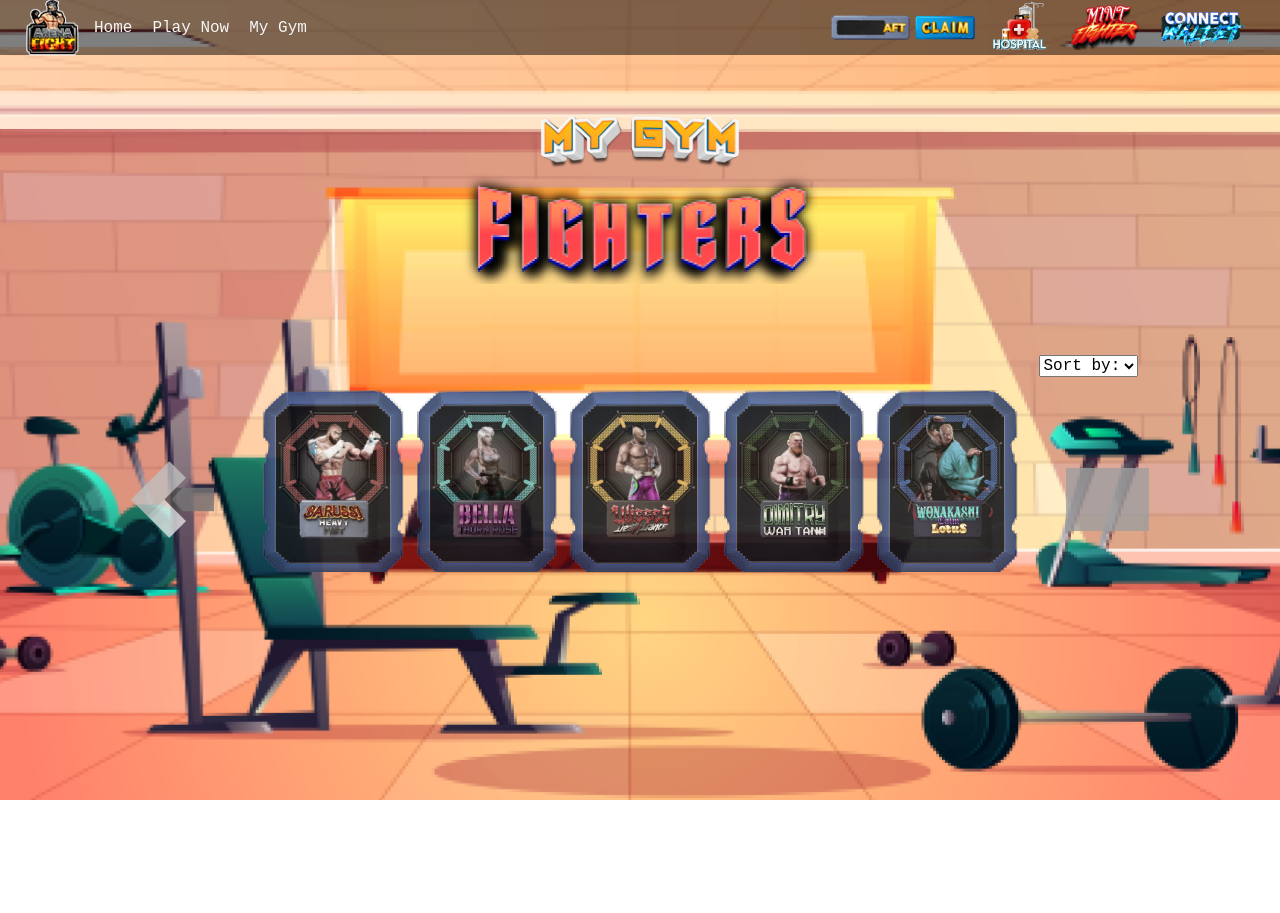
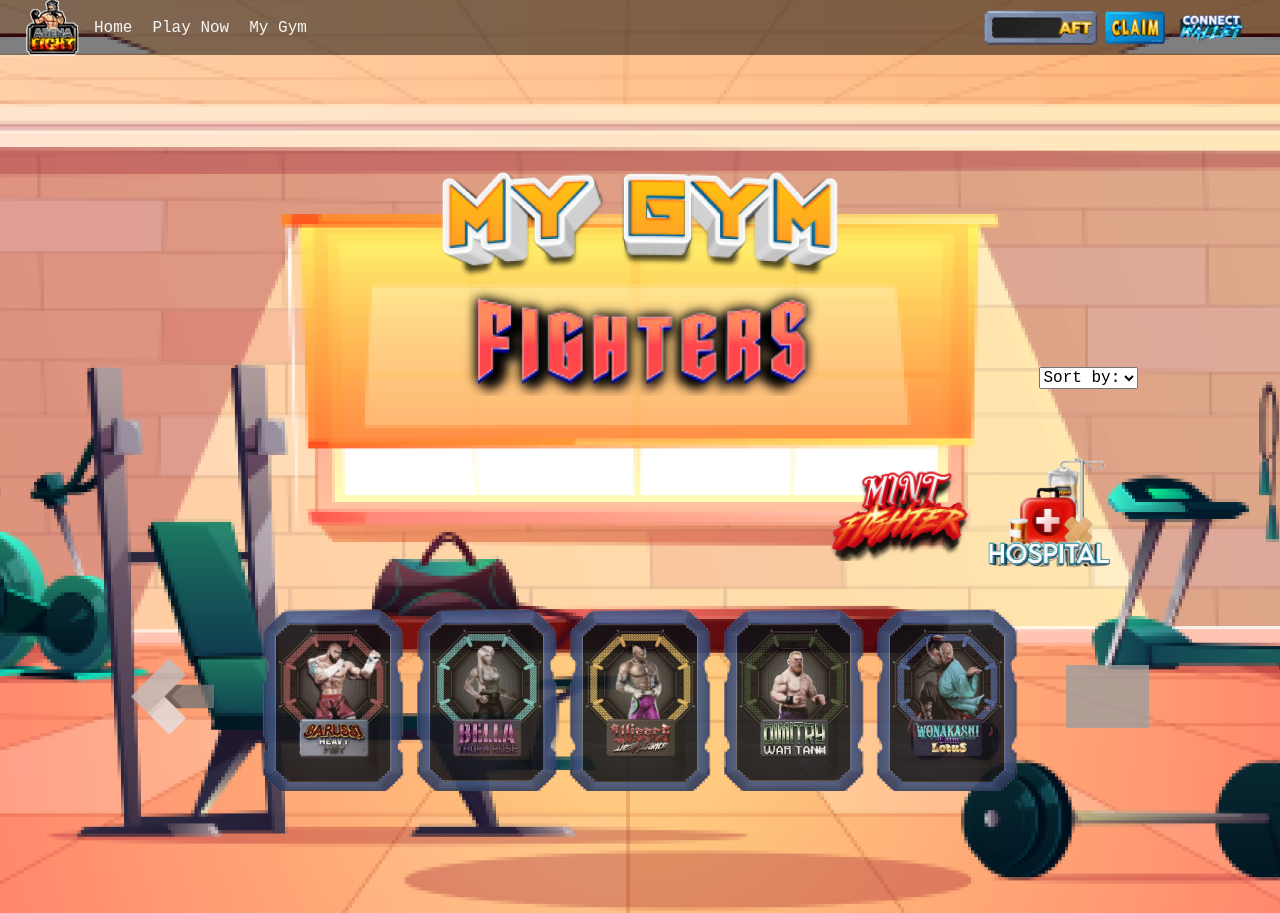
Before and after one commit to fernandofrantz/arena_fight-nft-front_end, a React (Create React App) app: page /my-gym in a window 1280 px wide. Before the commit the page ends 800 px from the top, so only its background shows below. Built offline with nearby package versions, Linux system fonts and the light colour scheme; grey boxes are pictures that could not be loaded.

Commit message:
adjusting

```diff
--- a/src/components/Header/style.js
+++ b/src/components/Header/style.js
@@ -2,12 +2,23 @@ import styled from "styled-components";
 
 export const IconFighter = styled.img`
   width: 50%;
+
+  @media screen and (min-width: 1440px) {
+    width: 60%;
+  }
+
+  @media screen and (min-width: 1440px) {
+    width: 80%;
+  }
 `;
 
 export const DivLogo = styled.img`
-  width: 100px;
+  width: 180px;
   /* desktop width: 240px; */
-  padding-top: 10%;
+
+  @media screen and (min-width: 426px) {
+    width: 300px;
+  }
 
   @media screen and (min-width: 769px) {
     display: none;
@@ -16,6 +27,22 @@ export const DivLogo = styled.img`
 export const DivTitle = styled.img`
   width: 200px;
   /* desktop width: 400px; */
+
+  @media screen and (min-width: 768px) {
+    width: 300px;
+  }
+
+  @media screen and (min-width: 1024px) {
+    width: 400px;
+  }
+
+  @media screen and (min-width: 1440px) {
+    width: 400px;
+  }
+
+  @media screen and (min-width: 1440px) {
+    width: 600px;
+  }
 `;
 export const DivTop = styled.div`
   display: flex;
@@ -37,18 +64,7 @@ export const Container = styled.header`
     margin: 15px;
     display: flex;
     justify-content: center;
-<<<<<<< HEAD
     align-items: center;
-=======
-    text-shadow: 1px 3px 5px rgba(200,200,200,0.98);
-    margin-top: 60px;
-
-    div {
-        margin: 15px;
-        display: flex;
-        justify-content: center;
-        align-items: center;
->>>>>>> 524e2aebcb44b3a9743b9383ccf7036e50135b3f
 
     h3 {
       margin: 0;
@@ -59,4 +75,9 @@ export const Container = styled.header`
       margin-right: 10px;
     }
   }
+
+  @media screen and (min-width: 1024px) {
+    position: relative;
+    top: 100px;
+  }
 `;
--- a/src/components/Nav logado/RightNav/RightNav.jsx
+++ b/src/components/Nav logado/RightNav/RightNav.jsx
@@ -1,42 +1,37 @@
-import React from 'react';
+import React from "react";
 import { Ul } from "./styles";
-import aftcount from '../../../assets/aftcount.png'
-import { useNavigate } from 'react-router-dom'
-import disconnect from '../../../assets/images/Buttons/disconnect.png'
-import connect from '../../../assets/images/Buttons/connect.png'
-import bsc from '../../../assets/images/Buttons/BscScan-logo-light.png'
+import aftcount from "../../../assets/aftcount.png";
+import { useNavigate } from "react-router-dom";
+import disconnect from "../../../assets/images/Buttons/disconnect.png";
+import connect from "../../../assets/images/Buttons/connect.png";
+import bsc from "../../../assets/images/Buttons/BscScan-logo-light.png";
 import claimButton from "../../../assets/images/Buttons/claimbutton.png";
 
-import mintFighter from '../../../assets/images/Buttons/MintFighter.png'
-
-import hospital from '../../../assets/images/Buttons/hospital.png'
+import myGym from "../../../assets/images/Buttons/myGym.png";
+import playNow from "../../../assets/images/Buttons/PlayNow.png";
 
 const RightNav = ({ open }) => {
-
-  const navigate = useNavigate()
+  const navigate = useNavigate();
   const sendTo = (path) => {
-    navigate(path)
-  }
+    navigate(path);
+  };
 
   return (
     <Ul open={open}>
-
-      <li className='divClaim'><img src={aftcount} alt=""/>
-      <img
-        className="claimButton"
-        src={claimButton}
-        alt=""
-        />
+      <li className="divClaim">
+        <img className="aftcounter" src={aftcount} alt="" />
+        <img className="claimButton" src={claimButton} alt="" />
       </li>
 
-      <img className='hospital' src={hospital} alt="" />
-      <img className='mintFighter' src={mintFighter} alt="" />
-      <img className='conncet' src={connect} alt=''></img>
-      <li onClick={() => sendTo('/lutador')} className="desktopnav">Fighters</li>
-      <li onClick={() => sendTo('/my-gym')} className="desktopnav">My Gym</li>
-      <li onClick={() => sendTo('/play')} className="desktopnav last">Play Now</li>
+      <img className="btn conncet" src={connect} alt=""></img>
+      <li onClick={() => sendTo("/my-gym")} className="btn desktopnav">
+        <img className="btn" src={myGym} alt=""></img>
+      </li>
+      <li onClick={() => sendTo("/play")} className=" desktopnav last">
+        <img className="btn" src={playNow} alt=""></img>
+      </li>
     </Ul>
-  )
-}
+  );
+};
 
-export default RightNav
+export default RightNav;
--- a/src/components/Nav logado/RightNav/styles.js
+++ b/src/components/Nav logado/RightNav/styles.js
@@ -1,8 +1,6 @@
 import styled from "styled-components";
 
-export const Linv = styled.li`
-
-`;
+export const Linv = styled.li``;
 
 export const Ul = styled.ul`
   list-style: none;
@@ -12,9 +10,9 @@ export const Ul = styled.ul`
   flex-direction: row;
   flex-wrap: nowrap;
   justify-content: flex-start;
-  li{
+  li {
     margin: 10px;
-    color: whitesmoke
+    color: whitesmoke;
     font-size: 20px;
   }
 
@@ -26,8 +24,12 @@ export const Ul = styled.ul`
 
   .claimButton {
     width: 60px;
-    height: 25px;
+    height: 35px;
     margin: 0px;
+  }
+
+  .aftcounter {
+    width: 130px;
   }
 
   .hospital {
@@ -44,7 +46,6 @@ export const Ul = styled.ul`
     margin: 0px;
   }
 
-
   li:hover {
     transition: 300ms;
     cursor: pointer;
@@ -55,9 +56,6 @@ export const Ul = styled.ul`
     width: 90px;
     margin-bottom: 1px;
     margin-right: 15px;
-  }
-
-  img {
     cursor: pointer;
   }
 
@@ -66,14 +64,29 @@ export const Ul = styled.ul`
     margin-bottom: 1px;
     margin-right: 15px;
   }
-  .last{
+  .last {
     margin-bottom: 25px;
   }
+
+  .btn {
+    width: 80px;
+  }
+
+  @media screen and (min-width: 425px) {
+    .btn {
+      width: 100px;
+    }
+  }
+
   @media (min-width: 769px) {
     .desktopnav {
       display: none;
     }
+    .btn {
+      width: 70px;
+    }
   }
+
   @media (max-width: 768px) {
     flex-flow: column nowrap;
     background-color: #0d2538;
@@ -94,5 +107,8 @@ export const Ul = styled.ul`
       margin: 1px;
       margin-bottom: 25px;
     }
+    .btn {
+      width: 90px;
+    }
   }
 `;
--- a/src/components/Products/index.js
+++ b/src/components/Products/index.js
@@ -2,12 +2,15 @@ import { useSelector } from "react-redux";
 import { useState } from "react";
 import { ProductRender } from "../Product";
 import { BoxList, ContainerList, ButtonE, Arroww, SelectS } from "./style";
-import arrow from "../../assets/right-arrow.png"
-import arrow2 from "../../assets/left-arrow.png"
+import arrow from "../../assets/right-arrow.png";
+import arrow2 from "../../assets/left-arrow.png";
+
+import hospital from "../../assets/images/Buttons/hospital.png";
+import mint from "../../assets/images/Buttons/MintFighter.png";
 
 export const ProductList = (filteredGroups) => {
   const [filteredCard, setFilteredCard] = useState([]);
-    const products = useSelector(store => store.product);
+  const products = useSelector((store) => store.product);
   const handleFilter = (event) => {
     if (filteredGroups) {
       setFilteredCard(filteredGroups.filter((item) => item.category === event));
@@ -18,22 +21,29 @@ export const ProductList = (filteredGroups) => {
     <ContainerList>
       <SelectS
         name="category"
-                onChange={(event) => handleFilter(event.target.value)}>
+        onChange={(event) => handleFilter(event.target.value)}
+      >
         <option value="0">Sort by:</option>
         <option value="1">EXP</option>
         <option value="2">STR</option>
       </SelectS>
+      <div className="imgBox">
+        <img className="mint" src={mint} alt=""></img>
+        <img className="hospital" src={hospital} alt=""></img>
+      </div>
       <div className="divlutadores">
         <ButtonE>
-                <Arroww src={arrow2} alt=""/>
+          <Arroww src={arrow2} alt="" />
         </ButtonE>
         <BoxList>
-                {products.map((item, index) => <ProductRender key={index} product={item}/>)}
+          {products.map((item, index) => (
+            <ProductRender key={index} product={item} />
+          ))}
         </BoxList>
         <ButtonE>
-                <Arroww src={arrow} alt=""/>
+          <Arroww src={arrow} alt="" />
         </ButtonE>
       </div>
     </ContainerList>
-    )
-}
+  );
+};
--- a/src/components/Products/style.js
+++ b/src/components/Products/style.js
@@ -6,13 +6,103 @@ export const ContainerList = styled.div`
   align-items: center;
   justify-content: center;
   flex-direction: column;
-  .divlutadores{
+  .divlutadores {
     display: flex;
     align-items: center;
     justify-content: center;
     flex-direction: row;
     flex-wrap: nowrap;
-    margin-top: -50px;
+    margin-top: 0px;
+  }
+  .imgBox {
+    width: 100%;
+    display: flex;
+    justify-content: center;
+    align-items: center;
+    .mint {
+      width: 80px;
+    }
+    .hospital {
+      width: 100px;
+    }
+  }
+
+  @media screen and (min-width: 375px) {
+    .imgBox {
+      display: flex;
+      justify-content: center;
+      align-items: center;
+      .mint {
+        width: 100px;
+      }
+      .hospital {
+        width: 120px;
+      }
+    }
+  }
+
+  @media screen and (min-width: 768px) {
+    .imgBox {
+      display: flex;
+      justify-content: center;
+      align-items: center;
+      .mint {
+        width: 120px;
+      }
+      .hospital {
+        width: 140px;
+      }
+    }
+  }
+
+  @media screen and (min-width: 1024px) {
+    .imgBox {
+      display: flex;
+      justify-content: flex-end;
+      align-items: center;
+      margin-right: 300px;
+      margin-bottom: 50px;
+      .mint {
+        width: 140px;
+      }
+      .hospital {
+        width: 160px;
+      }
+    }
+  }
+
+  @media screen and (min-width: 1440px) {
+    .imgBox {
+      margin-right: 250px;
+      .mint {
+        width: 160px;
+      }
+      .hospital {
+        width: 180px;
+      }
+    }
+  }
+
+  @media screen and (min-width: 1920px) {
+    .imgBox {
+      display: flex;
+      justify-content: flex-end;
+      align-items: center;
+      margin-right: 400px;
+      margin-bottom: 100px;
+      .mint {
+        width: 200px;
+      }
+      .hospital {
+        width: 220px;
+      }
+    }
+  }
+
+  @media screen and (min-width: 2560px) {
+    .imgBox {
+      margin-right: 550px;
+    }
   }
 `;
 
@@ -20,9 +110,8 @@ export const BoxList = styled.div`
   display: flex;
   flex-wrap: nowrap;
   flex-direction: row;
-  margin-top: 30px;
   justify-content: space-around;
-  height: 11vw;
+  height: 6vw;
   width: 60px;
   align-items: center;
   flex-direction: column;
@@ -33,14 +122,13 @@ export const BoxList = styled.div`
     justify-content: space-between;
     align-items: center;
   }
-  @media screen and (max-height: 758px){
+  @media screen and (max-height: 758px) {
     min-height: 70vh;
   }
   @media screen and (min-width: 375px) {
-
     height: 10vw;
   }
-  @media screen and (min-width:1000px) {
+  @media screen and (min-width: 768px) {
     width: 60%;
     flex-direction: row;
   }
@@ -58,13 +146,16 @@ export const ButtonE = styled.button`
   outline: none;
   width: 30%;
   height: 50%;
-  margin-top: 75px;
   :active {
   }
-  @media screen and (min-width:768px){
+  @media screen and (min-width: 425px) {
     width: 20%;
   }
-  @media screen and (min-width:1000px){
+
+  @media screen and (min-width: 768px) {
+    width: 20%;
+  }
+  @media screen and (min-width: 1000px) {
     width: 13%;
   }
 `;
@@ -80,10 +171,16 @@ export const Arroww = styled.img`
   ::after {
     transform: scaleY(-1);
   }
+
+  /* @media screen and (min-width: 426px) { */
+  /* width: 65px; */
+  /* } */
 `;
 
 export const SelectS = styled.select`
-    margin-left: 70%;
-    margin-top: 7vh;
-    margin-bottom: 7vh;
+  margin-left: 70%;
+  margin-top: 7vh;
+  margin-bottom: 7vh;
+
+  z-index: 2;
 `;
--- a/src/pages/Landing/styles.js
+++ b/src/pages/Landing/styles.js
@@ -1,5 +1,6 @@
 import styled from "styled-components";
-import background1 from "../../assets/images/bgzin.png";
+// import background1 from "../../assets/images/bgzin.png";
+import background1 from "../../assets/images/bgLanding.png";
 import box from "../../assets/images/boxzinha.png";
 
 export const Bg1 = styled.div`
--- a/src/pages/MyGym/styles.js
+++ b/src/pages/MyGym/styles.js
@@ -14,4 +14,5 @@ export const Container = styled.div`
   background-position-x: center;
   background-size: cover;
   min-height: 100vh;
+  padding-bottom: 150px;
 `;
--- a/src/pages/PlayNow/styles.js
+++ b/src/pages/PlayNow/styles.js
@@ -1,13 +1,10 @@
 import styled from "styled-components";
-import background from "../../assets/images/bg72.webp";
+import background from "../../assets/images/image8.png";
 
 export const Bgplay = styled.div`
   background-image: url(${background});
-  background-repeat: no-repeat;
-  width: 100vw;
-  height: 100%;
-  background-position-x: center;
   background-size: cover;
+  background-position: inherit;
 `;
 
 export const StyledPlay = styled.div`
@@ -39,7 +36,7 @@ export const StyledPlay = styled.div`
 
 export const MainBar = styled.div`
   width: 90%;
-  height: 60px;
+  height: 50px;
 
   background-color: #d4d4d460;
 
@@ -59,13 +56,13 @@ export const MainBar = styled.div`
   }
 
   .aftArea {
-    width: 70px;
+    width: 50px;
     height: 20px;
   }
 
   .claimButton {
-    width: 55px;
-    height: 19px;
+    width: 30px;
+    height: 15px;
   }
 
   .logo {
@@ -74,7 +71,7 @@ export const MainBar = styled.div`
   }
 
   .mintFighter {
-    width: 75px;
+    width: 65px;
     margin: 0px;
   }
 
@@ -85,16 +82,16 @@ export const MainBar = styled.div`
   }
 
   @media screen and (min-width: 768px) {
-    height: 80px;
+    height: 60px;
 
     .aftArea {
-      width: 100px;
-      height: 35px;
+      width: 90px;
+      height: 30px;
     }
 
     .claimButton {
-      width: 70px;
-      height: 34px;
+      width: 50px;
+      height: 28px;
     }
 
     .logo {
@@ -103,13 +100,13 @@ export const MainBar = styled.div`
     }
 
     .mintFighter {
-      width: 100px;
+      width: 85px;
     }
   }
 
   @media screen and (min-width: 1024px) {
     width: 70%;
-    height: 70px;
+    height: 60px;
 
     .aftArea {
       width: 120px;
@@ -168,16 +165,21 @@ export const CountryFights = styled.div`
     width: 120px;
   }
 
-    @media screen and (min-width:375px){
+  @media screen and (min-width: 375px) {
     .country {
-            width: 140px;
+      width: 160px;
+    }
+  }
+
+  @media screen and (min-width: 650px) {
+    .country {
+      width: 200px;
     }
   }
 
   @media screen and (min-width: 768px) {
     .country {
       width: 300px;
-        }
     }
   }
 
@@ -194,5 +196,4 @@ export const CountryFights = styled.div`
       width: 550px;
     }
   }
-  }
 `;
--- a/src/pages/PreSale/index.js
+++ b/src/pages/PreSale/index.js
@@ -25,8 +25,16 @@ import Logo from "../../assets/images/Logo.png";
 import WhitepaperButton from "../../assets/images/Buttons/WhitepaperButton.png";
 import BackButton from "../../assets/images/Buttons/BackButton.png";
 
+import trainFighter from "../../assets/images/NFT/train.png";
+
 import { CardPreSale } from "../../components/CardPreSale";
-import { Bgpresale, PreSalePage, SectionNfts, StyledBar, } from "./styles";
+import {
+  Bgpresale,
+  CardChest,
+  PreSalePage,
+  SectionNfts,
+  StyledBar,
+} from "./styles";
 import { SocialButtons } from "../../components/SocialButtons";
 
 import { useNavigate } from "react-router-dom";
@@ -76,10 +84,11 @@ export const PreSale = () => {
               </section>
             </div>
           </StyledBar>
-
           <img className="preSaleText" src={PreSaleText} alt=""></img>
-
           <SectionNfts>
+            <CardChest>
+              <img src={trainFighter} alt=""></img>
+            </CardChest>
             <CardPreSale
               cls="1"
               str={Bella_44STRcut}
--- a/src/pages/PreSale/styles.js
+++ b/src/pages/PreSale/styles.js
@@ -1,5 +1,5 @@
 import styled from "styled-components";
-import background from '../../assets/images/bg72.webp';
+import background from "../../assets/images/bg72.webp";
 
 export const Bgpresale = styled.div`
   background-image: url(${background});
@@ -15,15 +15,13 @@ export const PreSalePage = styled.div`
 
   min-height: 100vh;
 
-  padding-bottom:50px;
-
+  padding-bottom: 50px;
 
   .div {
     background: url(Background);
     background-position: center;
     background-size: cover;
   }
-
 
   background-image: url(Background);
   background-size: cover;
@@ -45,7 +43,7 @@ export const PreSalePage = styled.div`
       width: 25%;
       align-items: flex-start;
       margin-top: 10px;
-      max-width:120px;
+      max-width: 120px;
     }
   }
   .BackDiv img:hover {
@@ -54,7 +52,7 @@ export const PreSalePage = styled.div`
 
   @media screen and (min-width: 768px) {
     .preSaleText {
-      margin-bottom: 40px
+      margin-bottom: 40px;
     }
   }
 
@@ -63,7 +61,6 @@ export const PreSalePage = styled.div`
       max-width: 550px;
     }
   }
-
 `;
 
 export const StyledBar = styled.div`
@@ -73,7 +70,6 @@ export const StyledBar = styled.div`
 
   background-color: #d4d4d460;
   border-radius: 5px;
-
 
   margin: 50px 0px 0px 0px;
   margin-bottom: 15%;
@@ -114,21 +110,21 @@ export const StyledBar = styled.div`
       width: 100%;
       height: 100%;
     }
-    .play:hover{
+    .play:hover {
       cursor: pointer;
     }
-
   }
 
   .Buttons {
     height: 30px;
   }
 
-  @media screen and (min-width:768px) {
+  @media screen and (min-width: 768px) {
     width: 70%;
 
     .divButtons {
-      .whitesection, .playsection {
+      .whitesection,
+      .playsection {
         width: 25%;
       }
 
@@ -143,7 +139,8 @@ export const StyledBar = styled.div`
 
     margin: 10px 0px 80px 0px;
     .divButtons {
-      .whitesection, .playsection {
+      .whitesection,
+      .playsection {
         width: 20%;
       }
       .logo {
@@ -157,7 +154,8 @@ export const StyledBar = styled.div`
 
     margin: 40px 0px 120px 0px;
     .divButtons {
-      .whitesection, .playsection {
+      .whitesection,
+      .playsection {
         width: 25%;
       }
       .logo {
@@ -171,7 +169,8 @@ export const StyledBar = styled.div`
 
     margin: 70px 0px 150px 0px;
     .divButtons {
-      .whitesection, .playsection {
+      .whitesection,
+      .playsection {
         width: 20%;
       }
       .logo {
@@ -180,8 +179,6 @@ export const StyledBar = styled.div`
     }
   }
 `;
-
-
 
 export const SectionNfts = styled.section`
   display: flex;
@@ -196,3 +193,41 @@ export const SectionNfts = styled.section`
     margin: 0px;
   }
 `;
+
+export const CardChest = styled.div`
+  display: flex;
+  flex-direction: column;
+  justify-content: center;
+  align-items: center;
+
+  width: 100px;
+  height: 200px;
+
+  margin: 50px 25px 0px 25px;
+
+  img {
+    width: 150px;
+  }
+
+  @media screen and (min-width: 768px) {
+    img {
+      width: 170px;
+    }
+  }
+
+  @media screen and (min-width: 1024px) {
+    margin: 50px 50px 0px 25px;
+
+    img {
+      width: 220px;
+    }
+  }
+
+  @media screen and (min-width: 2560px) {
+    margin: 50px 50px -50px 25px;
+
+    img {
+      width: 260px;
+    }
+  }
+`;
```
Also changed, not shown: src/assets/images/NFT/train.png (added), src/assets/images/bgLanding.png (added). Lines whose indentation alone changed are shown as unchanged.
